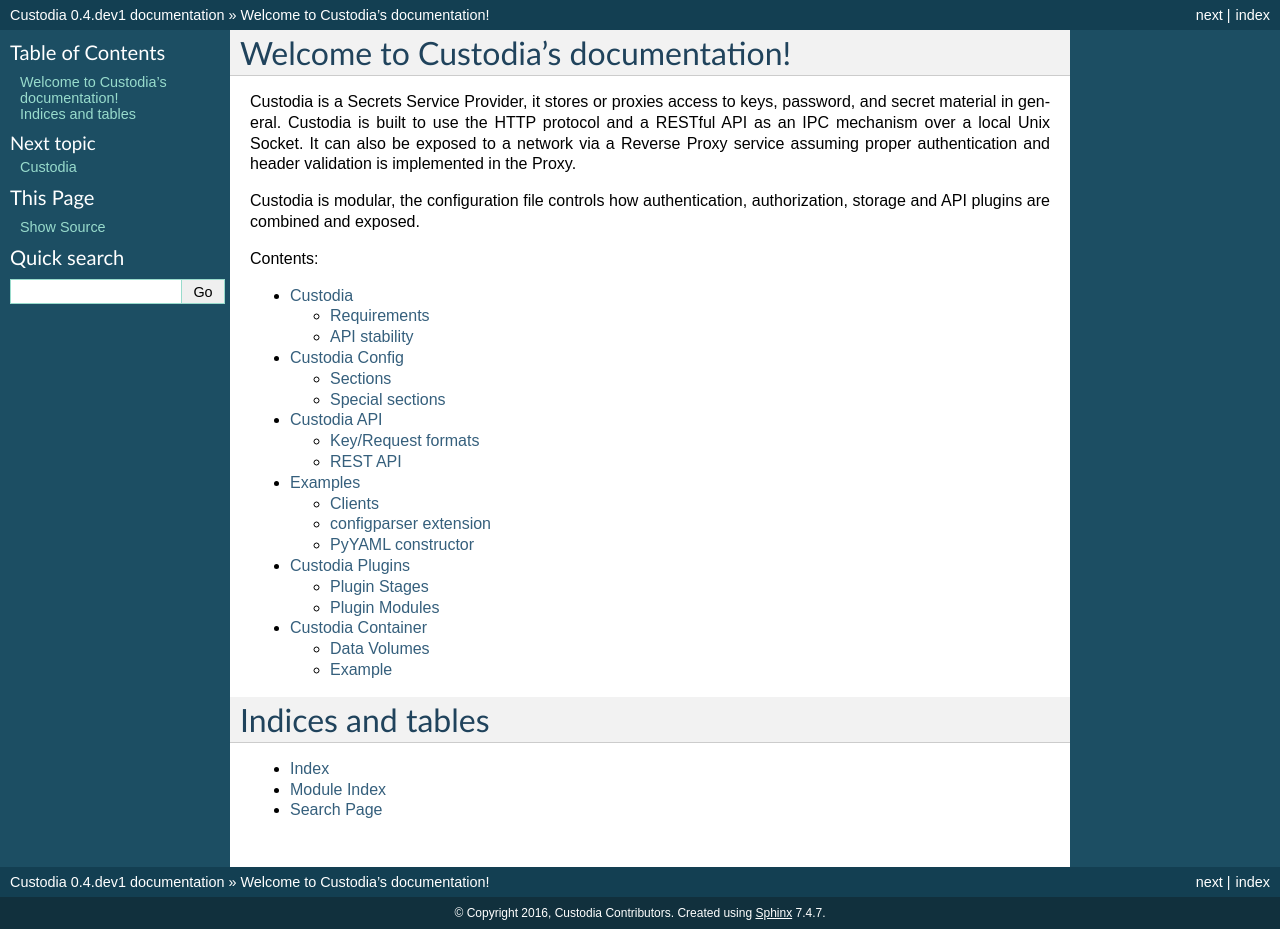
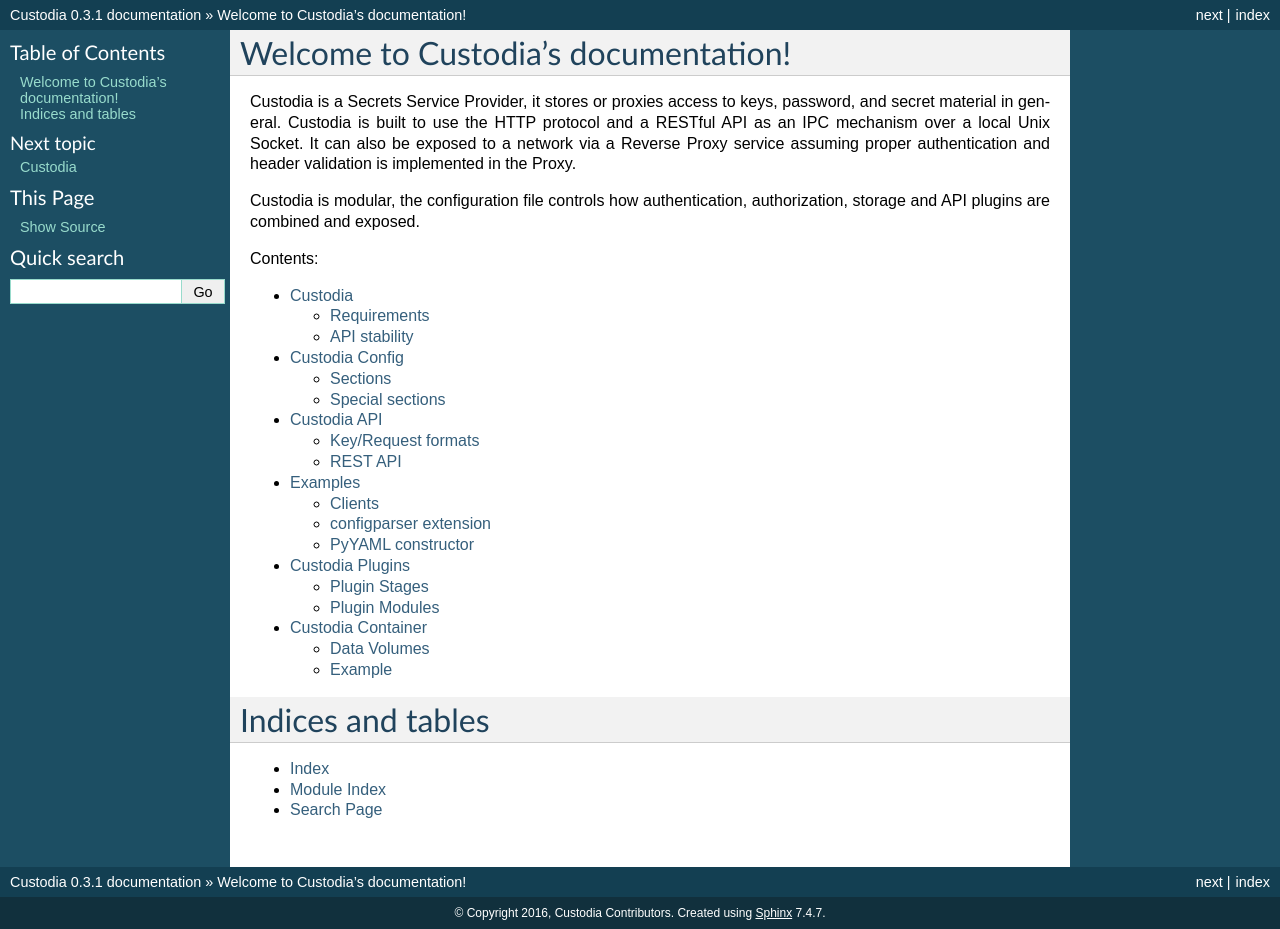
Before and after one commit to latchset/custodia, a Sphinx documentation site: the page built from docs/source/index.rst, in a window 1280 px wide. Built offline with Sphinx 7.4.7, drawn with Linux system fonts in a browser that asks for light colours.

Commit message:
Prepare release v0.3.1
Signed-off-by: Christian Heimes <cheimes@redhat.com>

```diff
--- a/docs/source/conf.py
+++ b/docs/source/conf.py
@@ -58,9 +58,9 @@
 # built documents.
 #
 # The short X.Y version.
-version = '0.4'
+version = '0.3'
 # The full version, including alpha/beta/rc tags.
-release = '0.4.dev1'
+release = '0.3.1'
 
 # The language for content autogenerated by Sphinx. Refer to documentation
 # for a list of supported languages.
--- a/setup.py
+++ b/setup.py
@@ -81,7 +81,7 @@
     name='custodia',
     description='A service to manage, retrieve and store secrets',
     long_description=long_description,
-    version='0.4.dev1',
+    version='0.3.1',
     license='GPLv3+',
     maintainer='Custodia project Contributors',
     maintainer_email='simo@redhat.com',
```
